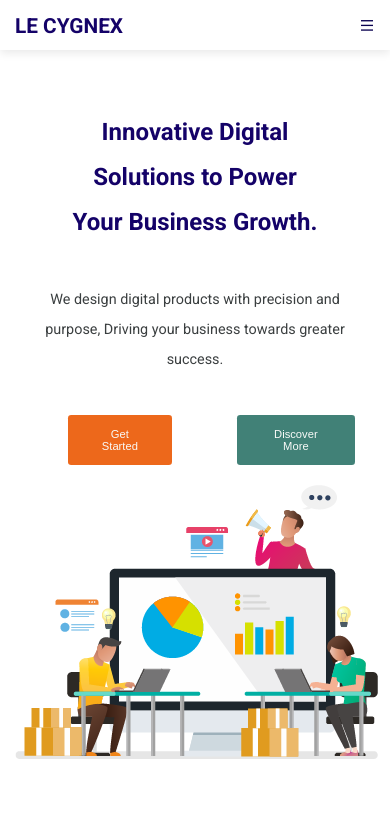
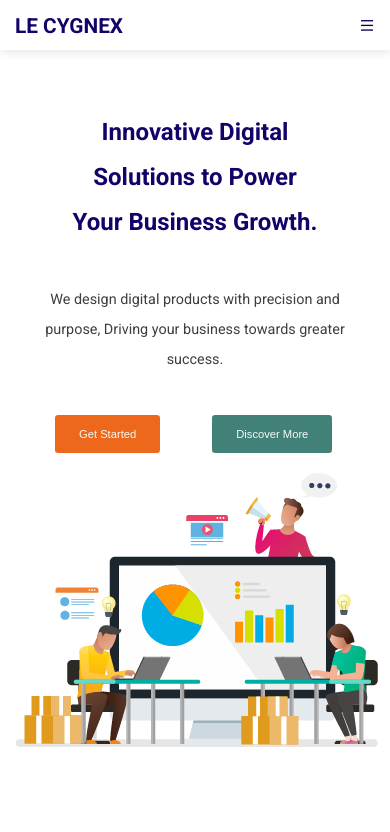
Before and after one commit to Nihalpm123/lecygnex, a React (Vite) app: page / in a window 390 px wide. Shown: the top 832 px of the page. Built offline with nearby package versions, Linux system fonts and the light colour scheme.

Commit message:
hero button responsive in phone size

```diff
--- a/src/styles/hero.css
+++ b/src/styles/hero.css
@@ -124,7 +124,7 @@
 @media only screen and (max-width: 410px){
     .primary__btn,
     .secondary__btn{
-        margin-left: 33px;
+        margin-left: 20px;
         font-size: 0.7rem;
         text-align: center;
     }
@@ -133,6 +133,6 @@
 @media only screen and (max-width: 370px){
     .primary__btn,
     .secondary__btn{
-       margin-left: 20px;
+       margin-left: 15px;
     }
 }
```
